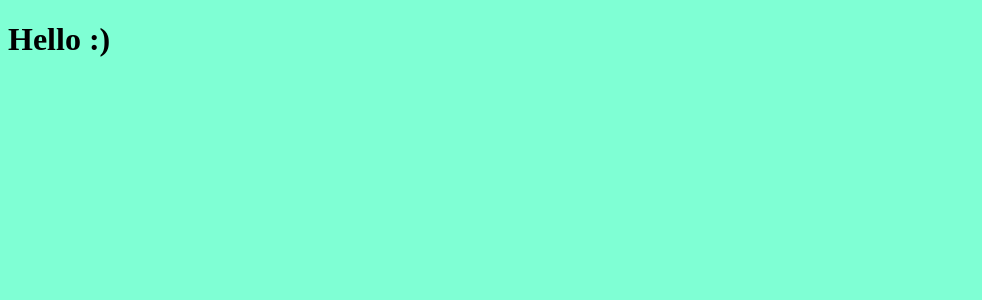
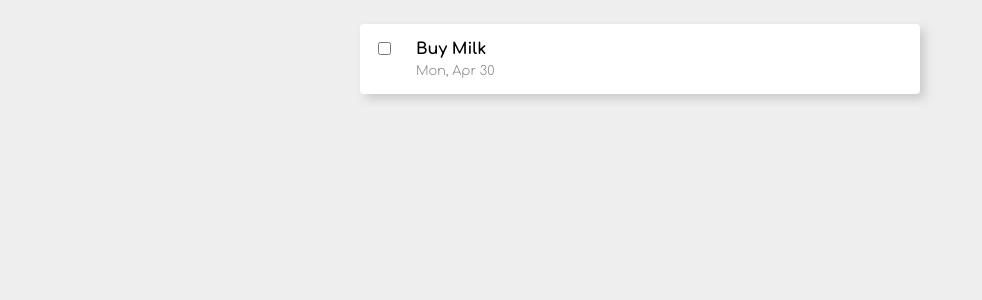
Before and after one commit to rohitkumar377024/todo, a React (Create React App) app: page / in a window 1280 px wide. Shown: the top 300 px of the page, without its empty margins (0-982 px from the left). Built offline with nearby package versions, Linux system fonts and the light colour scheme; the HTML template or start-up script is replaced by a standard one.

Commit message:
Added: Todo - Basic

```diff
--- a/public/index.css
+++ b/public/index.css
@@ -1,3 +1,43 @@
+* {
+  margin: 0;
+  padding: 0;
+  box-sizing: border-box;
+  font-family: 'Comfortaa';
+}
+
 body {
-  background-color: aquamarine;
+  background-color: #eee;
 }
+
+.todo-container {
+  width: 560px;
+  display: flex;
+  margin: 24px auto;
+  padding: 16px;
+  border-radius: 4px;
+  box-shadow: 5px 5px 10px 0 #ccc;
+  background-color: #fff;
+}
+
+.todo-checkbox {
+  align-self: flex-start;
+  margin-top: 2px;
+  margin-left: 2px;
+}
+
+.todo-info {
+  margin-left: 25px;
+  font-family: Avenir;
+}
+
+.todo-text {
+  font-size: 1em;
+  font-weight: 700;
+}
+
+.todo-time {
+  margin-top: 6px;
+  font-size: 0.8em;
+  font-weight: 300;
+  color: grey;
+}
--- a/public/index.html
+++ b/public/index.html
@@ -3,6 +3,10 @@
   <head>
     <meta charset="utf-8" />
     <link rel="icon" href="%PUBLIC_URL%/favicon.ico" />
+    <link
+      href="https://fonts.googleapis.com/css2?family=Comfortaa:wght@300;400;500;600;700&display=swap"
+      rel="stylesheet"
+    />
     <link rel="stylesheet" href="index.css" />
     <meta name="viewport" content="width=device-width, initial-scale=1" />
     <title>Todo</title>
--- a/src/App.js
+++ b/src/App.js
@@ -1,7 +1,16 @@
 import React from 'react';
+import { Checkbox } from '@material-ui/core';
 
 function App() {
-  return <h1>Hello :)</h1>;
+  return (
+    <div className="todo-container">
+      <input className="todo-checkbox" type="checkbox" />
+      <div className="todo-info">
+        <p className="todo-text">Buy Milk</p>
+        <p className="todo-time">Mon, Apr 30</p>
+      </div>
+    </div>
+  );
 }
 
 export default App;
```
Also changed, not shown: 1 other file (tests, documents, lock files or other folders).
